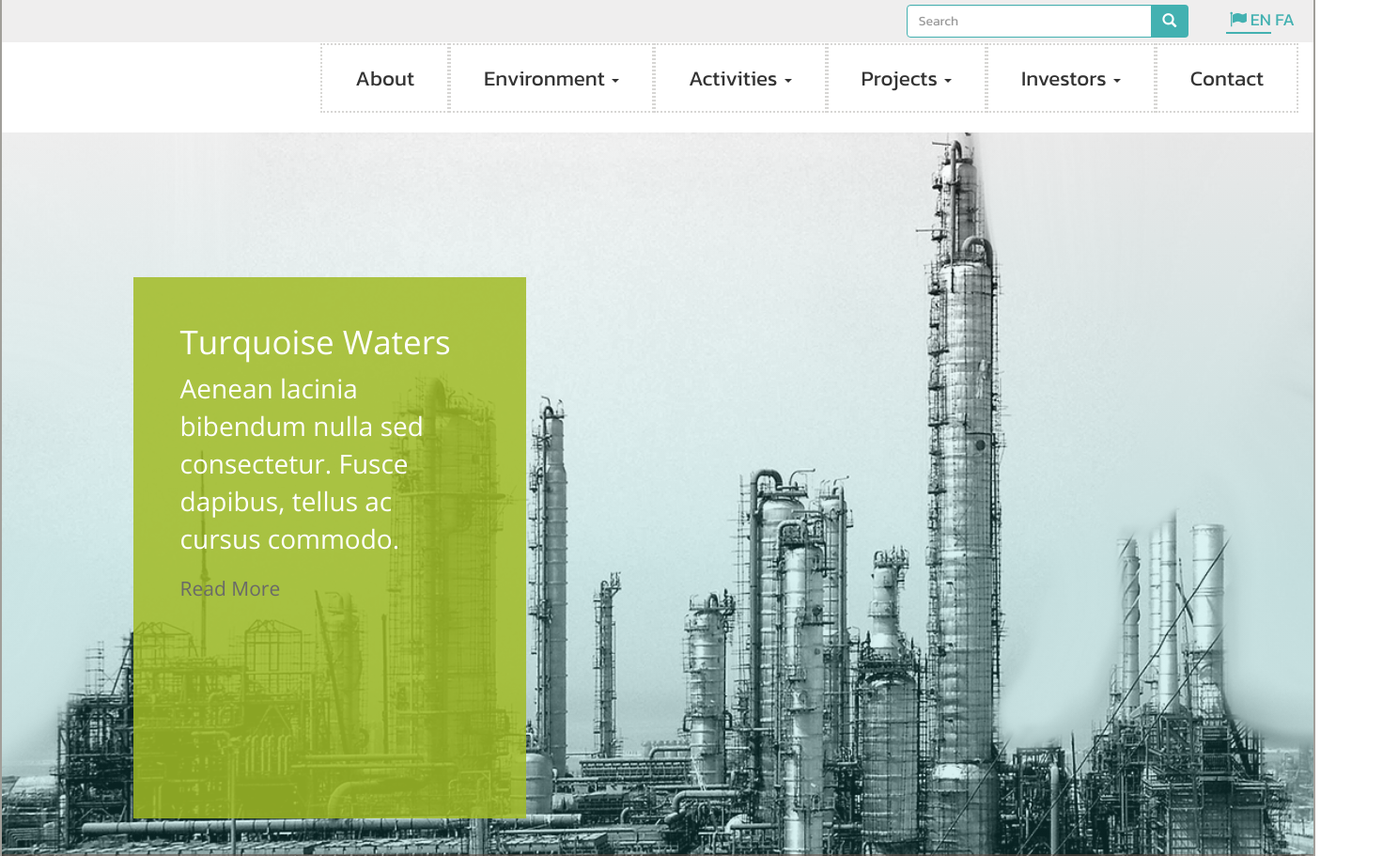
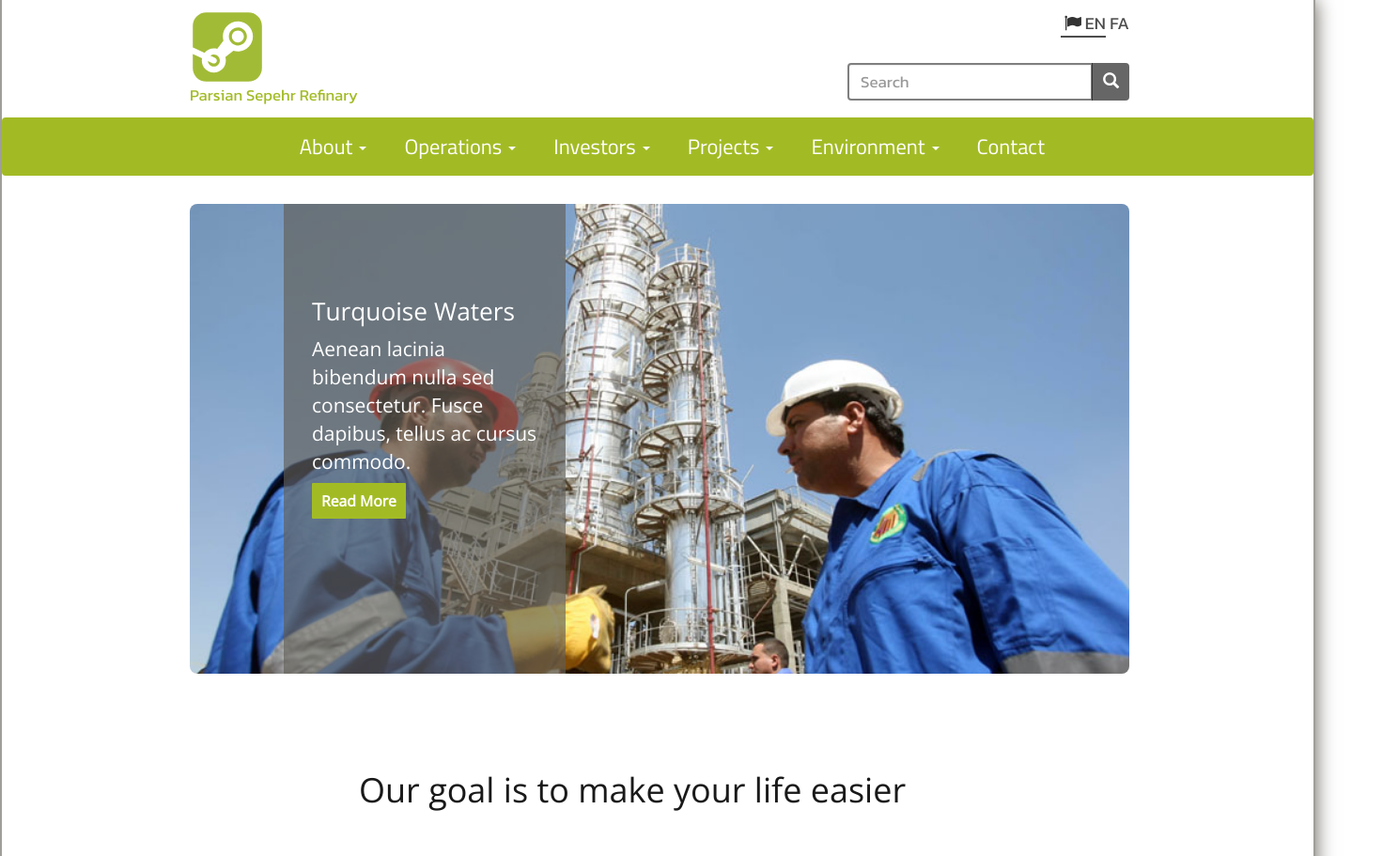
Before and after one commit to nargesZirak/Sepehr-Refinary-Website, a plain HTML site: page index.html in a window 1280 px wide. Shown: the top 911 px of the page at 94% size, 1488 px wide, since content can reach past the window. Drawn offline with nearby package versions, Linux system fonts and the light colour scheme.

Commit message:
Updated the home page

```diff
--- a/css/main.css
+++ b/css/main.css
@@ -21,7 +21,6 @@ img {
 }
 
 h1{
-    text-align: center;
     color:rgba(0,0,0,0.9);
     line-height: 3em;
 }
@@ -50,122 +49,160 @@ TOP NAVIGATION
    font-family:Kanit;
    border-radius: none;
    width:100%;
-   background-color:rgba(98,94,86,0.1);
-   height:45px;
+   background-color:white;
+   height:120px;
+   width:1000px;
+   margin-left:200px;
+   position:relative;
+}
+
+.search-lang{
+    float:right;
+    display:inline-block;
+    width:30%;
+}
+
+.logo{
+    display:inline-block;
+    margin-top:10px;
+    color:rgba(162,187,37,1);
+    font-size:1.2em;
+    float:left;
+    width:30%;
+}
+
+.logo img{
+    width:80px;
+    height:80px;
 }
 
 .lang-wrapper{
-    display:inline-block;
     height:30px;
     font-size:1.3em;
-    float:right;
-    margin-right:20px;
-    margin-top:8px;
+    margin-right:0px;
+    margin-top:12px;
 }
-
-.search-form{
-    margin-right:0px;
-    margin-top:5px;
-    float:right;
-}
-
-.lang-wrapper-list .selected,.lang-wrapper-list i a:hover{
-    border-bottom: #43b1b1 solid 2px;
-    text-decoration: none
-}
-
 
 ul.lang-wrapper-list {
     display:inline-block;
     list-style: none;
-    margin:0;
 }
 ul.lang-wrapper-list li {
     display:inline-block;
     margin:0;
 }
+
 ul.lang-wrapper-list li a{
-    color:#43b1b1;
+    color:rgba(0,0,0,0.7);
 }
 
 ul.lang-wrapper-list li i{
     padding:0px 4px;
-     color:#43b1b1;
+    color:rgba(0,0,0,,0.7);
 }
 
 
+.lang-wrapper-list .selected,.lang-wrapper-list i a:hover{
+    border-bottom: rgba(0,0,0,0.7) solid 2px;
+    text-decoration: none;
+}
+
+.search-form{
+    margin-right:0px;
+    margin-top:25px;
+}
+
 .search-form .form-control{
-   border-color:#43b1b1;
-   height:35px;
-   color:rgba(98,94,86,0.1);
+   border:rgba(0,0,0,0.5) solid 2px;
+   height:40px;
+   font-size:1.7rem;
 }
 
 .search-form .btn {
     width:40px;
-    height:35px;
-    background-color:#43b1b1;
+    height:40px;
+    background-color:rgba(0,0,0,0.6);
     color:white;
+    font-weight:900;
+    font-size:1.7rem;
+    top:0;
 }
+
+.search-form .btn:hover {
+    background-color:rgba(0,0,0,0.7);
+}
+
 
 /**********************************
 MAIN NAVIGATION
 ***********************************/
 
 .navbar-main {
-  font-family:Kanit;
+   font-family:"Titillium Web";
    border-radius: none;
    position: relative;
    width:100%;
    font-size: 1.6em;
    color:#43b1b1;
+   background-color:rgba(162,187,37,1);
+   margin-top:5px;
 }
 
 .main-nav-items{
-   color:rgba(0,0,0,0.8);
+    color:#43b1b1;
+    color:white;
+}
+#myNavbar{
+    margin-right:250px;
 }
 
 .main-navbar-ul li{
-    background-color: white;
-    padding:10px 20px;
+    padding:5px 5px;
     transition-property: all ;
     transition-duration: 0.5s;
-    border: rgba(98,94,86,0.25) dotted 2px;
+
+}
+
+.dropdown-menu  li a{
+    background-color:white;
+    font-size:1.2em;
+    transition-property: all ;
+    transition-duration: 0.3s;
 }
 
 
 .main-navbar-ul li:hover, .main-navbar-ul li:focus{
-    background-color: white;
-    color:#43b1b1;
-    box-sizing: border-box;
-    display:inline-block;
-    border: #A2BB37 solid 2px;
+    color:black;
     border-radius: 4px;
-    color:#43b1b1;
+    background-color:#b7ce57;
 }
 
 
 .navbar-nav > li > a:hover,  .navbar-nav > li > a:focus,   .navbar-nav > li > a:active {
-    background: white;
-    color:#43b1b1;
-}
-.dropdown-menu > li > a:hover, .dropdown-menu > li > a:focus, .dropdown-menu > li > a:active {
-    text-decoration: underline;
-
-    color:#43b1b1;
-    background: white;
-    transition:none;
+    color:black;
+    border-radius: 4px;
 }
 
-
-.dropdown-menu  li, .dropdown-menu li:hover, .dropdown-menu li:focus{
-   border:none;
+.dropdown-menu  li{
+    border:none;
 }
 
 .dropdown-menu  li a{
-    color:rgba(0,0,0,0.7);
-    font-size:1.2em;
-    transition-property: all ;
-    transition-duration: 0.3s;
+    color:rgba(98,94,86,0.9);
+    font-weight:100;
+    font-size:1.4rem;
+}
+
+ .dropdown-menu li:hover, .dropdown-menu li:focus{
+   border:none;
+   background-color:white;
+}
+
+.dropdown-menu > li > a:hover, .dropdown-menu > li > a:focus, .dropdown-menu > li > a:active {
+    text-decoration: underline;
+    background: white;
+    transition:none;
+    color:rgba(98,94,86,0.9);
 }
 
 .dropdown-menu{
@@ -178,40 +215,45 @@ MAIN PAGE
 ***********************************/
 
 .main-page-container{
-    background:  url(../images/-36699.png) no-repeat center;
+    background:  url(../images/Refinery%20Workers.jpg) no-repeat center;
     background-size: cover;
-    background-position: right top;
-    width: 100%;
-    padding: 50px 90px;
-    position: relative;
-    height:770px;
-    border-bottom: rgba(98,94,86,0.6) solid 2px;
+    border-radius: 8px;
+    transition:border 0.6;
+    overflow:auto;
+    width:1000px;
+    height:500px;
+    transition-property:border-color;
+    transition-duration: .5s;
+    margin-top: 30px;
+    margin-left:200px;
+    position:relative;
 }
 
-.main-page-container:before{
+
+/*.main-page-container:before{
     content: '';
 	position: absolute;
 	top: 0;
 	right: 0;
 	bottom: 0;
 	left: 0;
-	background-image: linear-gradient(to top,rgba(47,186,186,0.3)40%,rgba(47,186,186,0.0));
+	background-image: linear-gradient(to top,rgba(47,186,186,0.3)40%,rgba(47,186,186,0.3));
 	opacity: .6;
-}
+}*/
+
 
 
 .main-description{
     position:absolute;
     left:10%;
-    top:20%;
-    background-color:rgba(17,164,170,0.85);
-    background-color:rgba(162,187,37,0.85);
+    background-color:rgba(98,94,86,0.65);
     color:white;
-    height:75%;
+    height:100%;
     width:30%;
     vertical-align: middle;
-    padding:30px 50px;
-    font-size:2em;
+    padding:80px 30px;
+    font-size:1.5em;
+    font-weight:500;
 }
 
 
@@ -224,9 +266,14 @@ MAIN PAGE
 }
 
 .description a{
-    color:dimgray;
+    background-color:rgba(162,187,37,1);
+    border-radius:1px;
+    color:white;
     font-size:0.75em;
+    padding:8px 10px;
+    font-weight:600;
 }
+
 
 .description a:hover{
     text-decoration:underline;
@@ -239,22 +286,20 @@ THIRD PAGE
 ***********************************/
 .goal-page-container{
     width: 100%;
-    height:600px;
     padding: 50px 90px;
     position:relative;
     height:670px;
     overflow:auto;
+    margin-left:90px;
 }
 
 .capability-container{
     border: rgba(98,94,86,0.25) solid 2px;
     border-radius: 8px;
-    height:200px;
-    width:400px;
     transition:border 0.6;
     overflow:auto;
-    width:550px;
-    height:200px;
+    width:480px;
+    height:180px;
     transition-property:border-color;
     transition-duration: .5s;
     display:inline-block;
@@ -266,12 +311,13 @@ THIRD PAGE
     float:left;
     width:40%;
     height:70%;
-    padding:18px 18px;
+    padding-top:14px;
+    padding-left:14px;
 }
 
 .capability-img img {
-    width:200px;
-    height:160px;
+    width:260px;
+    height:150px;
     border-radius: 4px;
 }
 
@@ -296,9 +342,10 @@ THIRD PAGE
 .page-2-items:hover,.page-2-items:active,.page-2-items:visited,.page-2-items{
       color:#43b1b1;
 }
-
-
-
+.goal-page-container h1{
+    margin-left:200px;
+    margin-bottom:0px;
+}
 
 /**********************************
 RELATED INFO PAGE
--- a/index.html
+++ b/index.html
@@ -11,6 +11,9 @@
           href="https://fonts.googleapis.com/css?family=Ubuntu">
          <link rel="stylesheet" type="text/css"
           href="https://fonts.googleapis.com/css?family=Kanit">
+         <link rel="stylesheet" type="text/css"
+          href="https://fonts.googleapis.com/css?family=Titillium Web">
+
         <link rel="stylesheet" type="text/css" href="//netdna.bootstrapcdn.com/bootstrap/3.1.1/css/bootstrap.min.css">
         <link rel="stylesheet" href="https://cdnjs.cloudflare.com/ajax/libs/font-awesome/4.7.0/css/font-awesome.min.css">
         <link rel="stylesheet" href="https://maxcdn.bootstrapcdn.com/bootstrap/3.3.7/css/bootstrap.min.css">
@@ -23,15 +26,21 @@
        <section class="page-wrapper">
             <header id="header">
 
+
                 <!-- top navigation bar -->
                 <div class="top-navbar">
-                  <div class="lang-wrapper">
+                  <div class="logo">
+                      <a href="index.html"><img src="images/Steam%20Filled.svg"></a>
+                      <p> Parsian Sepehr Refinary</p>
+                  </div>
+                  <div class="search-lang">
+                      <div class="lang-wrapper" align="right">
                          <ul class="lang-wrapper-list">
                             <li class="selected"><i class="fa fa-flag" ></i><a href="#" ><span>EN</span></a></li>
                             <li ><a href="#"><span>FA</span></a></li>
                          </ul>
                       </div>
-                  <form class="search-form pull-right">
+                      <form class="search-form ">
                         <div class="input-group">
                             <input type="text" class="form-control" placeholder="Search">
                             <span class="input-group-btn">
@@ -42,19 +51,18 @@
                         </div>
                       </form>
                  </div>
-
+                </div>
 
 
 
 
                 <!-- navigation bar -->
-                <nav class="navbar navbar-main">
+                <nav class="navbar navbar-main ">
                   <div class="container-fluid">
                     <div class="collapse navbar-collapse" id="myNavbar">
                       <ul class="nav navbar-nav navbar-right main-navbar-ul">
-                        <li class="active"><a href="#" class="main-nav-items">About</a></li>
                           <li class="dropdown">
-                          <a class="dropdown-toggle main-nav-items" data-toggle="dropdown" href="#">Environment <span class="caret"></span></a>
+                          <a class="dropdown-toggle main-nav-items" data-toggle="dropdown" href="#">About <span class="caret"></span></a>
                           <ul class="dropdown-menu">
                             <li><a href="#">Page 1-1</a></li>
                             <li><a href="#">Page 1-2</a></li>
@@ -62,7 +70,15 @@
                           </ul>
                         </li>
                         <li class="dropdown">
-                          <a class="dropdown-toggle main-nav-items" data-toggle="dropdown" href="#">Activities <span class="caret"></span></a>
+                          <a class="dropdown-toggle main-nav-items" data-toggle="dropdown" href="#">Operations <span class="caret"></span></a>
+                          <ul class="dropdown-menu">
+                            <li><a href="#">Page 1-1</a></li>
+                            <li><a href="#">Page 1-2</a></li>
+                            <li><a href="#">Page 1-3</a></li>
+                          </ul>
+                        </li>
+                        <li class="dropdown">
+                          <a class="dropdown-toggle main-nav-items" data-toggle="dropdown" href="#">Investors <span class="caret"></span></a>
                           <ul class="dropdown-menu">
                             <li><a href="#" class="dropdown-menu-items">Page 1-1</a></li>
                             <li><a href="#" class="dropdown-menu-items">Page 1-2</a></li>
@@ -78,7 +94,7 @@
                           </ul>
                         </li>
                         <li class="dropdown">
-                          <a class="dropdown-toggle main-nav-items" data-toggle="dropdown" href="#">Investors <span class="caret"></span></a>
+                          <a class="dropdown-toggle main-nav-items" data-toggle="dropdown" href="#">Environment <span class="caret"></span></a>
                           <ul class="dropdown-menu">
                             <li><a href="#" class="dropdown-menu-items">Page 1-1</a></li>
                             <li><a href="#" class="dropdown-menu-items">Page 1-2</a></li>
@@ -98,11 +114,10 @@
 
 
                 <div class="main-page-container ">
-
                     <div class="main-description description">
                         <h3>Turquoise Waters</h3>
                         <p>Aenean lacinia bibendum nulla sed consectetur. Fusce dapibus, tellus ac cursus commodo.</p>
-                            <a href="#" class="button">Read More</a>
+                        <a href="#" class="button-read-more">Read More</a>
                     </div>
                 </div>
 
@@ -110,7 +125,7 @@
 
                 <!-- second-page -->
                 <div class="goal-page-container ">
-                    <h1> Our goal is to make your life easier</h1>
+                    <h1>Our goal is to make your life easier</h1>
                      <div class="capability-container ">
                         <div class="capability-img">
                             <img src="images/7.jpg" alt="Turquoise waters" >
```
Lines whose indentation alone changed are shown as unchanged.
